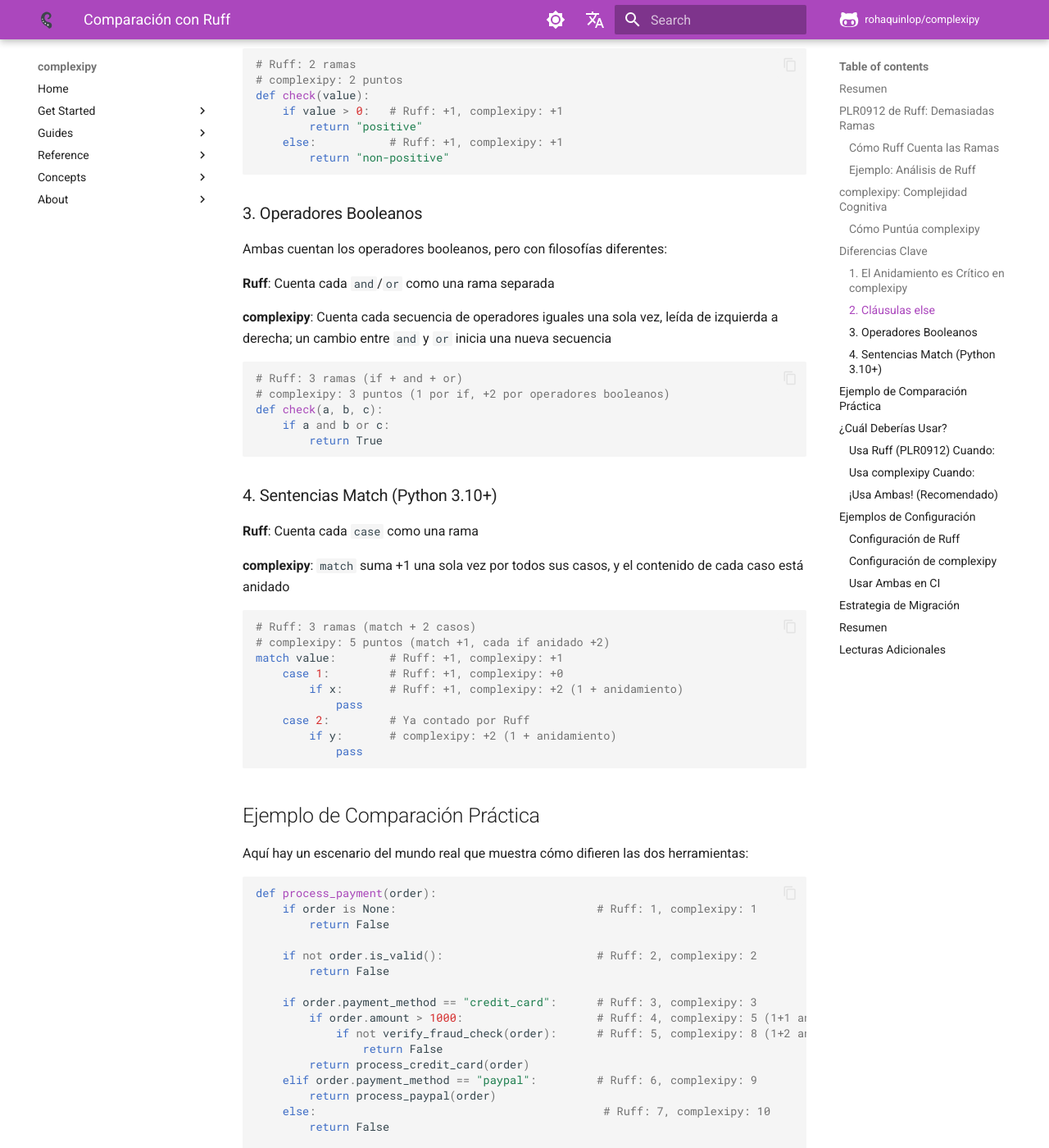
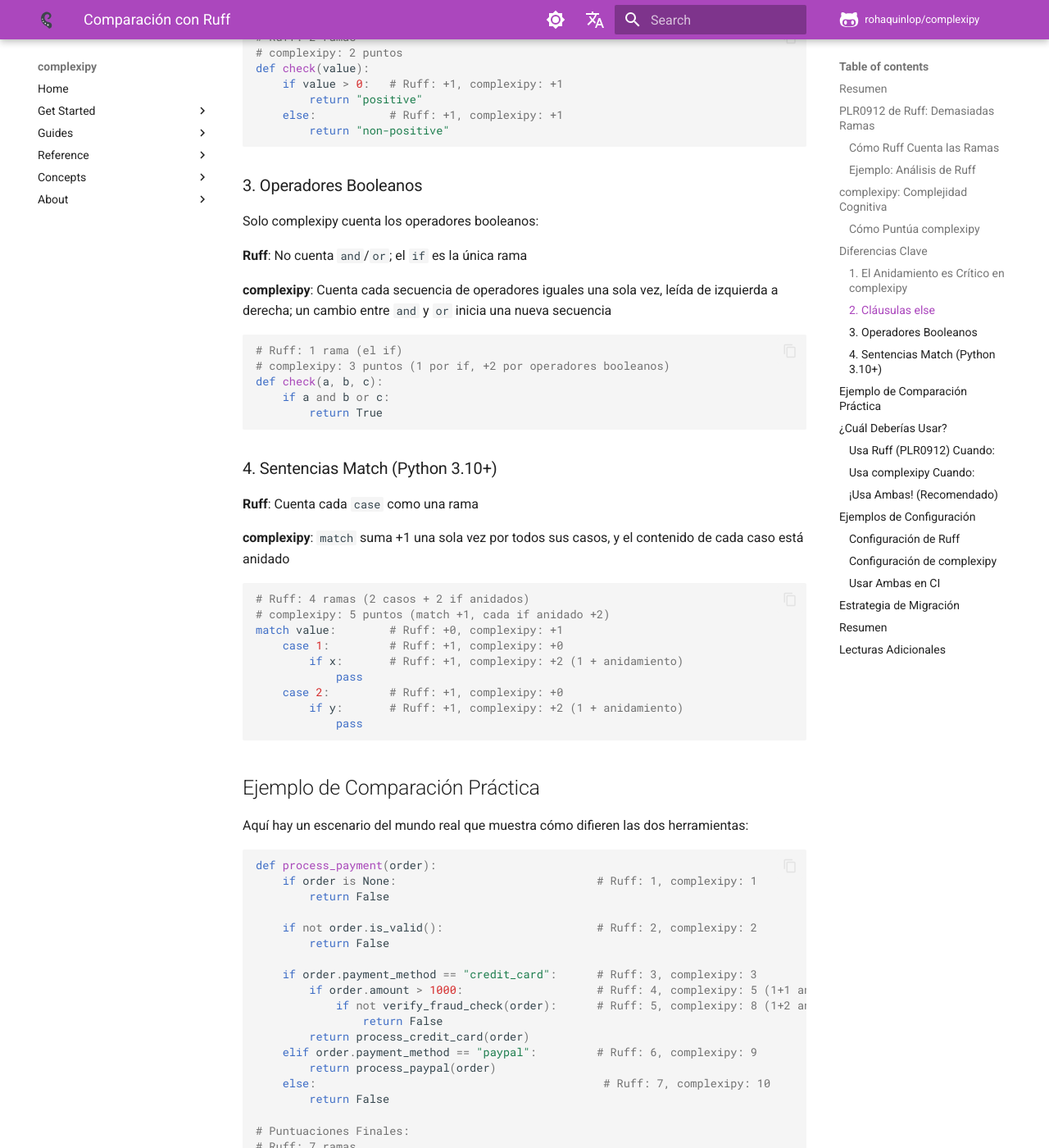
Before and after one commit to rohaquinlop/complexipy, an MkDocs documentation site: the page built from docs/es/comparison-with-ruff.md, in a window 1280 px wide and 1400 px high, scrolled down 2648 px. Shown: the whole window at 82% size. Built offline with MkDocs 1.6.1 and Material for MkDocs 9.7.7, drawn with Linux system fonts in a browser that asks for light colours; comment, search, counter and statistics services are not loaded; some of the changed text lies outside the part shown.

Commit message:
docs(ruff): correct how PLR0912 counts boolean operators, match, and try

````diff
--- a/docs/es/comparison-with-ruff.md
+++ b/docs/es/comparison-with-ruff.md
@@ -14,8 +14,7 @@
 
 - Sentencias `if`, `elif`, `else`
 - Bucles `for` y `while`
-- Operadores booleanos `and`, `or`
-- Cláusulas `except`
+- Cláusulas `except`, y las cláusulas `else` y `finally` de un `try`
 - Casos de coincidencia de patrones
 
 El umbral predeterminado es típicamente de **12 ramas** por función.
@@ -126,14 +125,14 @@
 
 ### 3. Operadores Booleanos
 
-Ambas cuentan los operadores booleanos, pero con filosofías diferentes:
+Solo complexipy cuenta los operadores booleanos:
 
-**Ruff**: Cuenta cada `and`/`or` como una rama separada
+**Ruff**: No cuenta `and`/`or`; el `if` es la única rama
 
 **complexipy**: Cuenta cada secuencia de operadores iguales una sola vez, leída de izquierda a derecha; un cambio entre `and` y `or` inicia una nueva secuencia
 
 ```python
-# Ruff: 3 ramas (if + and + or)
+# Ruff: 1 rama (el if)
 # complexipy: 3 puntos (1 por if, +2 por operadores booleanos)
 def check(a, b, c):
     if a and b or c:
@@ -147,14 +146,14 @@
 **complexipy**: `match` suma +1 una sola vez por todos sus casos, y el contenido de cada caso está anidado
 
 ```python
-# Ruff: 3 ramas (match + 2 casos)
+# Ruff: 4 ramas (2 casos + 2 if anidados)
 # complexipy: 5 puntos (match +1, cada if anidado +2)
-match value:        # Ruff: +1, complexipy: +1
+match value:        # Ruff: +0, complexipy: +1
     case 1:         # Ruff: +1, complexipy: +0
         if x:       # Ruff: +1, complexipy: +2 (1 + anidamiento)
             pass
-    case 2:         # Ya contado por Ruff
-        if y:       # complexipy: +2 (1 + anidamiento)
+    case 2:         # Ruff: +1, complexipy: +0
+        if y:       # Ruff: +1, complexipy: +2 (1 + anidamiento)
             pass
 ```
 
@@ -187,7 +186,7 @@
 
 En este ejemplo:
 
-- Ruff marca la función por tener 7 ramas (por encima del umbral típico)
+- Ruff cuenta 7 ramas, por debajo de su límite por defecto de 12
 - complexipy le da 10 puntos, con la mayor complejidad proveniente de la verificación de fraude anidada
 - complexipy identifica mejor que la verificación de fraude profundamente anidada es la parte problemática
 
@@ -267,7 +266,7 @@
 | **Basado en** | Complejidad Ciclomática | Complejidad Cognitiva |
 | **Cuenta anidamiento** | ❌ No | ✅ Sí |
 | **Penalización por else** | ✅ Sí | ✅ Sí (+1, sin incremento por anidamiento) |
-| **Operadores booleanos** | ✅ Sí | ✅ Sí |
+| **Operadores booleanos** | ❌ No | ✅ Sí |
 | **Sentencias match** | ✅ Sí | ✅ Sí (+1 por todo el `match`) |
 | **Ideal para** | Complejidad estructural, pruebas, densidad de ramas | Qué tan difícil es entender el código |
 | **Umbral** | ~12 ramas | ~15 puntos |
````
Also changed, not shown: other parts of docs/es/comparison-with-ruff.md (+2 -2 lines), docs/comparison-with-ruff.md (+12 -13 lines).
